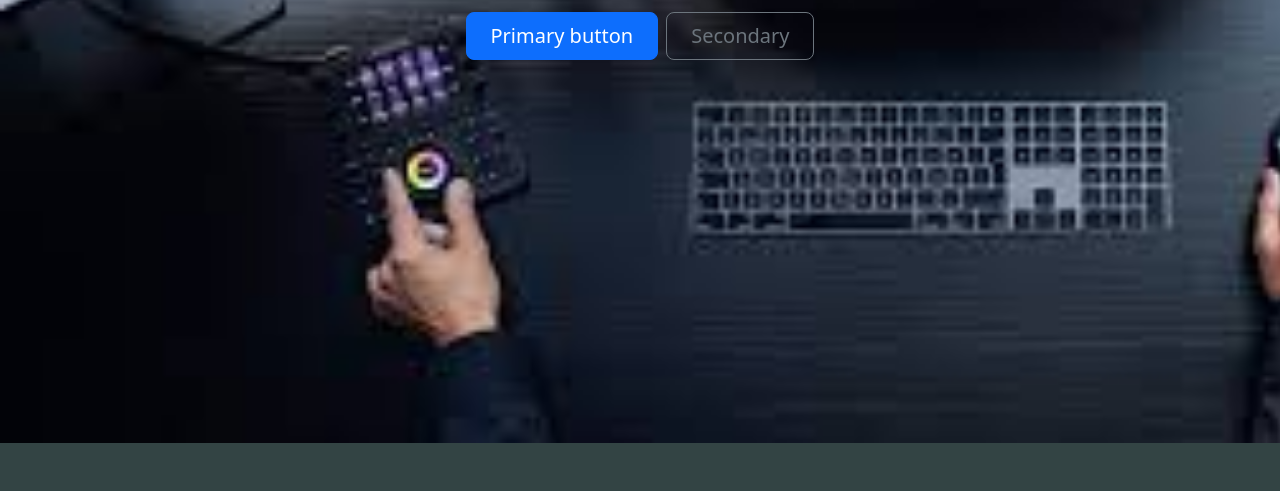
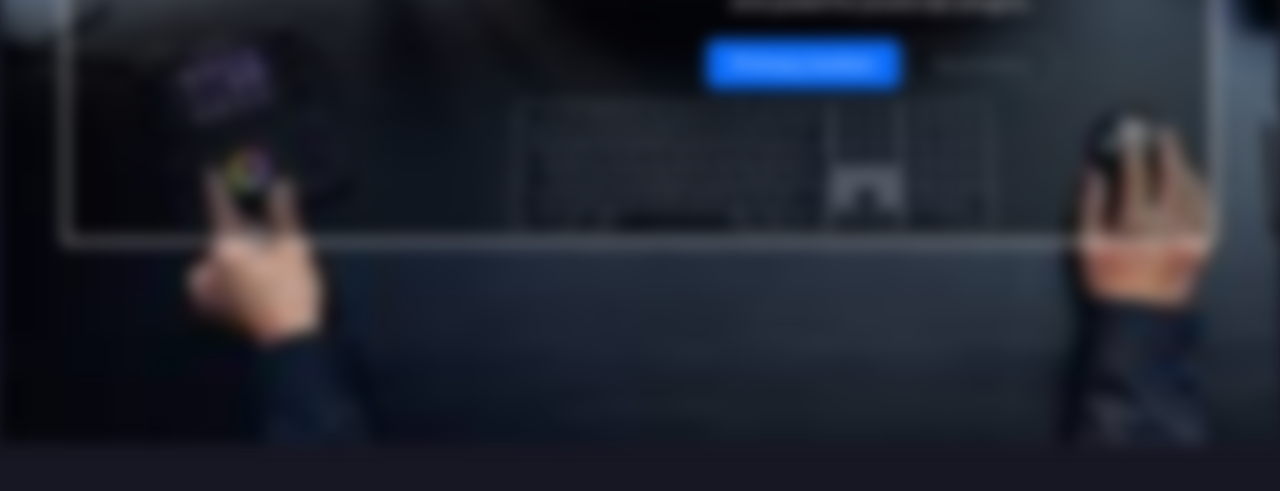
Before and after one commit to KyleSowers/KyleSowers.github.io, a website: page Index.html in a window 1280 px wide. Shown: the part 357-848 px from the top of the page. Drawn offline with nearby package versions, Linux system fonts and the light colour scheme.

Commit message:
Updated hero with image and div with clear opacity over blur on the image background. Updated page background colorto blend with hero img and nav search button to matching color type.

```diff
--- a/Index.html
+++ b/Index.html
@@ -50,7 +50,8 @@
         </div>
     </nav>
     <main>
-        <div class="px-4 py-5 my-5 text-center hero-image ">
+        <div class="px-auto py-5 my-5 text-center hero-image ">
+            <div class="heroInputs mx-auto">
                 <img class="d-block mx-auto mb-4" src="/docs/5.3/assets/brand/bootstrap-logo.svg" alt="" width="72" height="57">
                 <h1 class="display-5 fw-bold text-body-light">Centered hero</h1>
                 <div class="col-lg-6 mx-auto">
@@ -61,6 +62,7 @@
                     </div>
                 </div>
             </div>
+        </div>
 
     </main>
 
--- a/index.css
+++ b/index.css
@@ -1,3 +1,7 @@
+* {
+    box-sizing: border-box;
+}
+
 body, html {
     height: 100%;
 }
@@ -9,19 +13,44 @@ body {
     align-items: center;
     justify-content: center;
     height: 100vh;
-    background-color: #334444;
+    background-color: #171723;
     width: 100%;
     /*margin-top: 40px;*/
 }
 
 .hero-image {
+    display: flex;
+    flex-direction: column;
+    justify-content: center;
+    align-items: center;
     background-image: url("images/software-development2.jpeg");
     background-repeat: no-repeat;
-    width: 100%;
+    background-position: center;
+    width: 100vw;
     height: 100vh;
     background-size: cover;
     color: white;
+
+    filter: blur(8px);
+    -webkit-filter: blur(8px);
 }
+
+.heroInputs {
+    display: flex;
+    justify-self: center;
+    align-self: center;
+    background-color: rgb(0,0,0); /* Fallback color */
+    background-color: rgba(0,0,0, 0.4); /* Black w/opacity/see-through */
+    color: white;
+    font-weight: bold;
+    border: 3px solid #f1f1f1;
+    z-index: 2;
+    width: 90vw;
+    height: 50vh;
+    padding: 20px;
+    text-align: center;
+}
+
 
 
 
@@ -30,7 +59,7 @@ body {
         position: relative;
         border: none;
         background-color: white;
-        color: #334444;
+        color: #181928;
         padding: 20px;
         display: flex;
         align-items: center;
@@ -56,7 +85,7 @@ body {
     .button::before {
         content: "";
         position: absolute;
-        background-color: #334444;
+        background-color: #161725;
         width: 100%;
         height: 100%;
         left: 0%;
```
Lines whose indentation alone changed are shown as unchanged.
